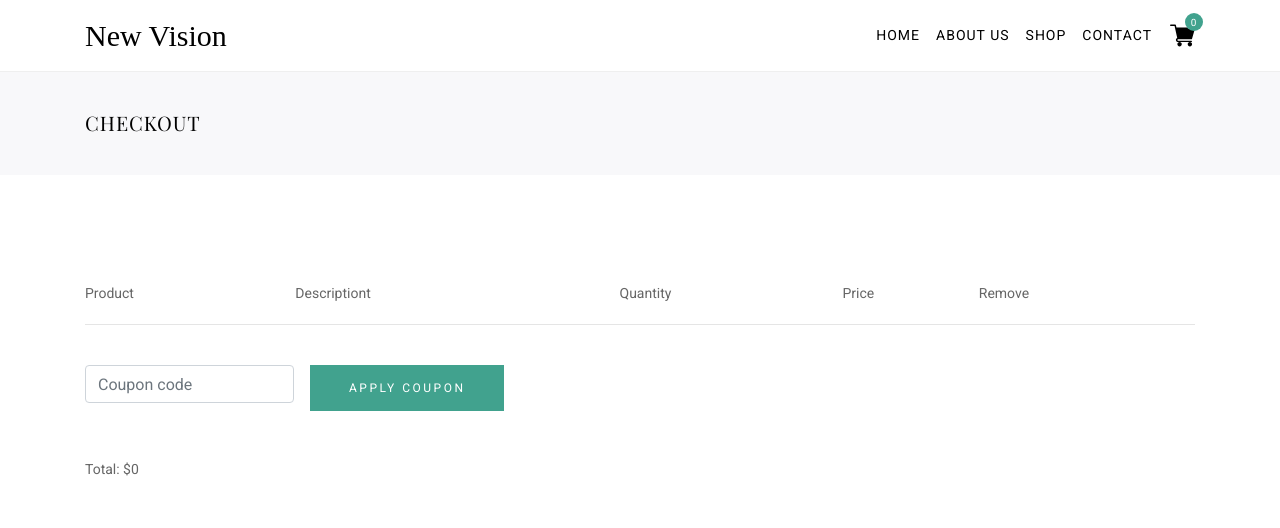
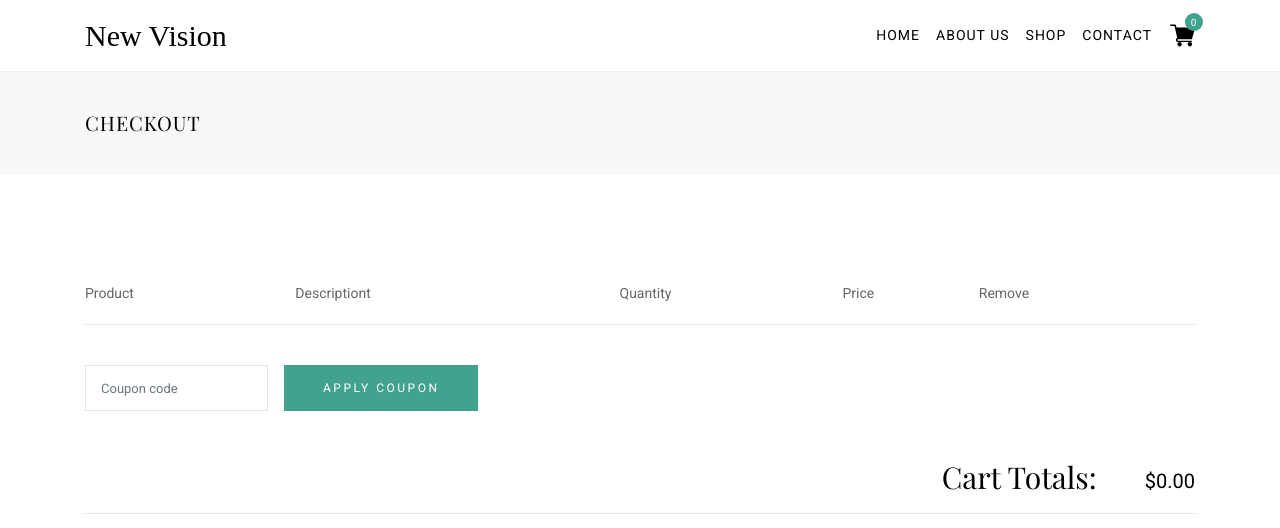
Before and after one commit to samir-mujanovic/clothing-shop, a React (Create React App) app: page /checkout in a window 1280 px wide. Shown: the top 528 px of the page. Built offline with nearby package versions, Linux system fonts and the light colour scheme; a web font is replaced by a local one.

Commit message:
checkound page correction scss

```diff
--- a/src/pages/checkout/checkout.js
+++ b/src/pages/checkout/checkout.js
@@ -41,11 +41,11 @@ const CheckoutPage = ({ cartItems, total }) => {
             </table>
           </div>
           <div className="cuopon-form mt-4">
-            <form className="form-inline">
-              <div className="form-group mr-sm-3 mb-2">
+            <form className="form-inline checkout-form">
+              <div className="form-group mr-sm-3">
                 <label className="sr-only">Password</label>
                 <input
-                  type="password"
+                  type="text"
                   className="form-control"
                   placeholder="Coupon code"
                 />
@@ -53,8 +53,9 @@ const CheckoutPage = ({ cartItems, total }) => {
               <CustomButon title="Apply Coupon" />
             </form>
           </div>
-          <div className="total mt-5">
-            <span>Total: ${total}</span>
+          <div className="total mt-5 d-flex align-items-center">
+            <h2 className="mr-5">Cart Totals:</h2>
+            <span>${total + ".00"}</span>
           </div>
         </div>
       </div>
--- a/src/pages/checkout/checkout.styles.scss
+++ b/src/pages/checkout/checkout.styles.scss
@@ -17,4 +17,47 @@
       }
     }
   }
+  .checkout-form {
+    input {
+      position: relative;
+      width: 100%;
+      height: 46px;
+      padding: 0 15px;
+      font-family: inherit;
+      font-size: 13px;
+      line-height: 18px;
+      font-weight: 300;
+      color: #666;
+      border: 1px solid #e5e5e5;
+      border-radius: 0;
+
+      &:focus {
+        outline: 0;
+        box-shadow: none;
+        border: 1px solid #000;
+      }
+    }
+    button {
+      &:hover {
+        background-color: #000;
+        color: #fff;
+      }
+    }
+  }
+
+  .total {
+    border-bottom: 1px solid #e5e5e5;
+    padding-bottom: 10px;
+    margin-left: auto;
+    justify-content: flex-end;
+    h2 {
+      font-family: "Playfair Display", serif;
+      color: #000;
+      font-size: 30px;
+    }
+    span {
+      font-size: 20px;
+      color: #000;
+    }
+  }
 }
```
